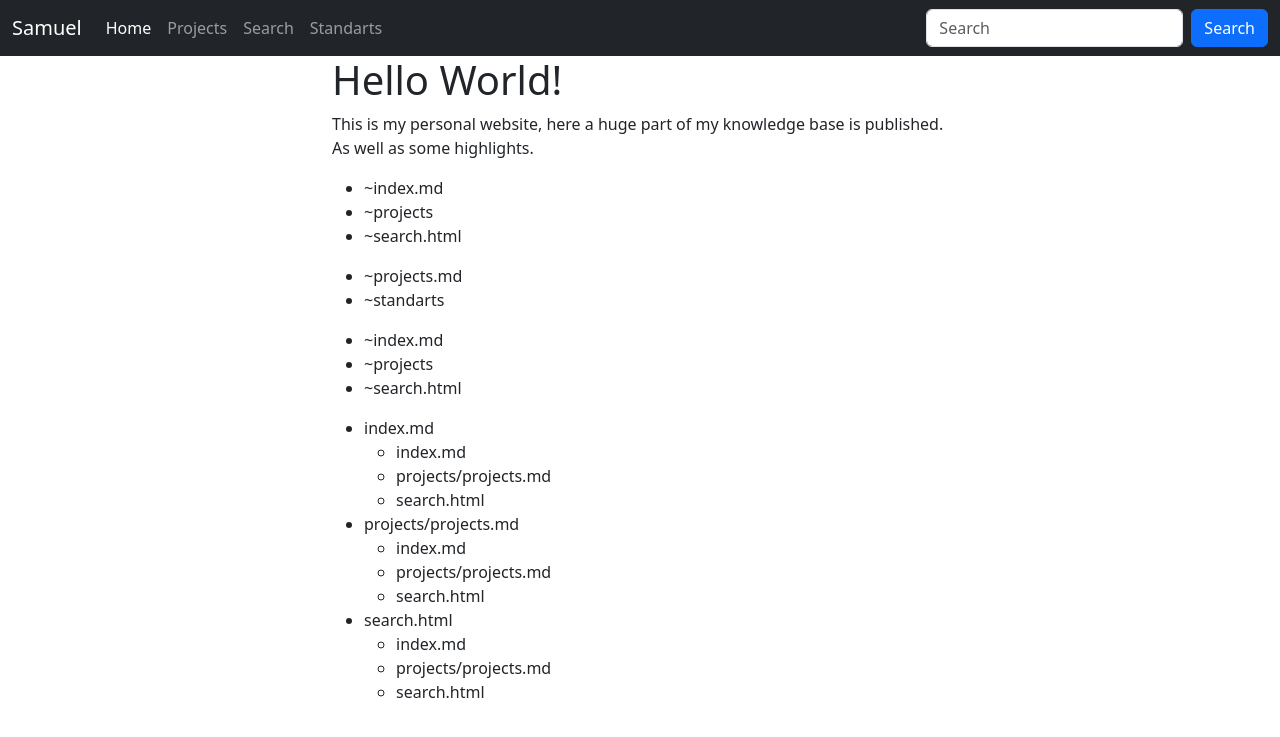
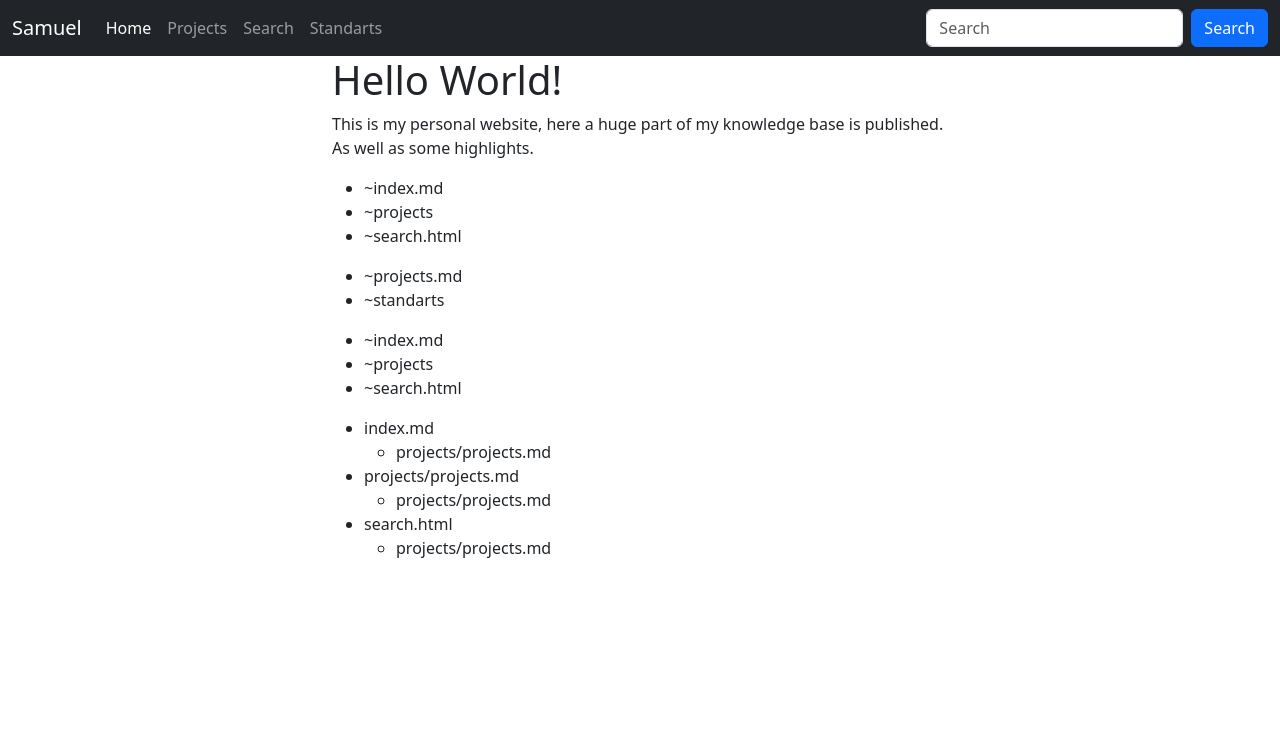
Before and after one commit to Soraxem/website-test, a Jekyll site: the page built from index.md, in a window 1280 px wide. Shown: the top 737 px of the page. Built offline with Jekyll 4.4.1, drawn with Linux system fonts in a browser that asks for light colours.

Commit message:
Update index.md

```diff
--- a/index.md
+++ b/index.md
@@ -91,7 +91,7 @@ This is my personal website, here a huge part of my knowledge base is published.
 				{%- assign dirs_sub = "" -%}
 				<ul>
 				{%- for path in paths -%}
-					{%- if path contains "" -%}
+					{%- if path contains "projects/" -%}
 						{%- assign pat = path | remove_first: level | prepend: "~" -%}
 						{%- assign dir = pat | split: "/" | first -%}
 						{%- assign dirs_array = dirs_sub | split: "~" -%}
```
